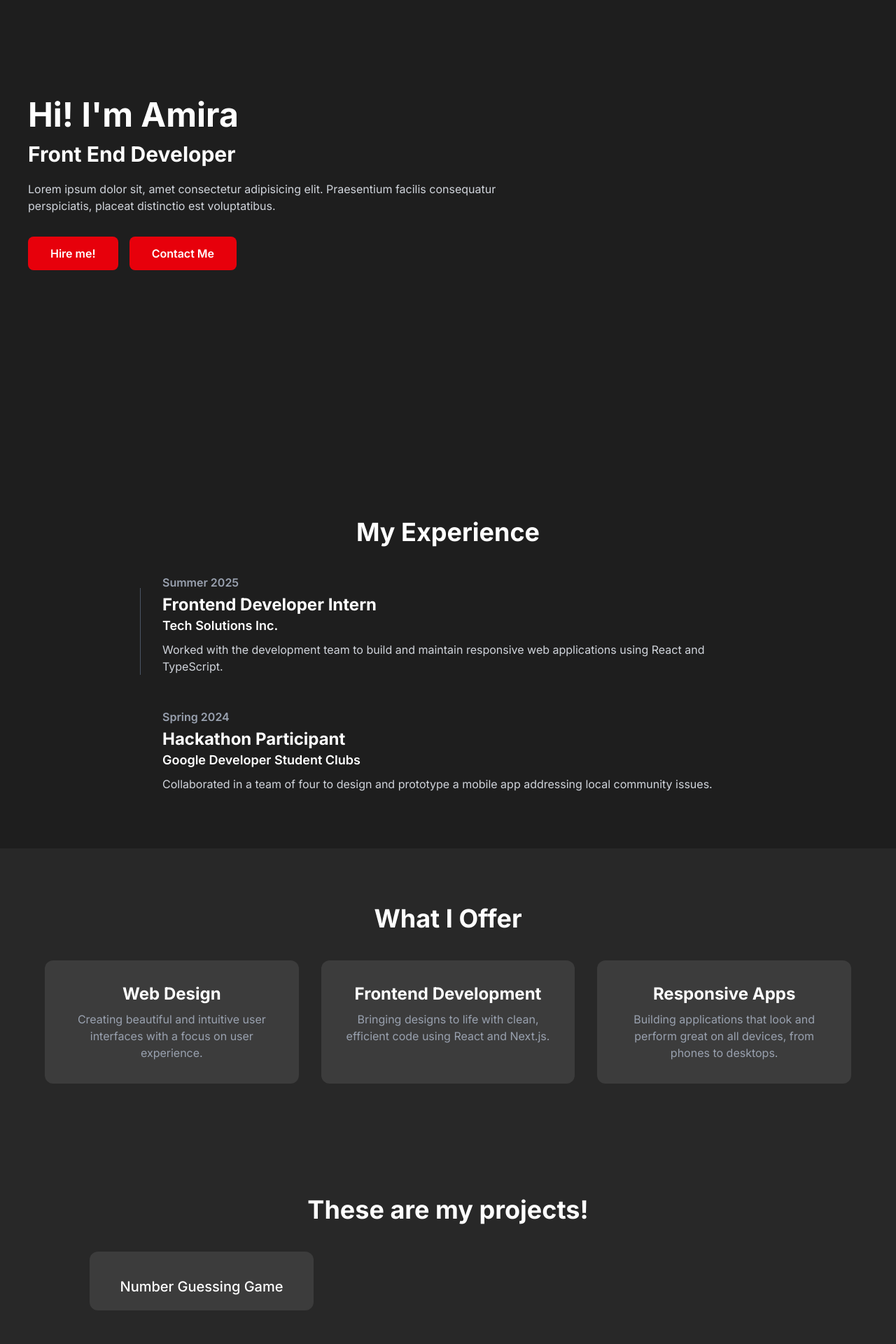
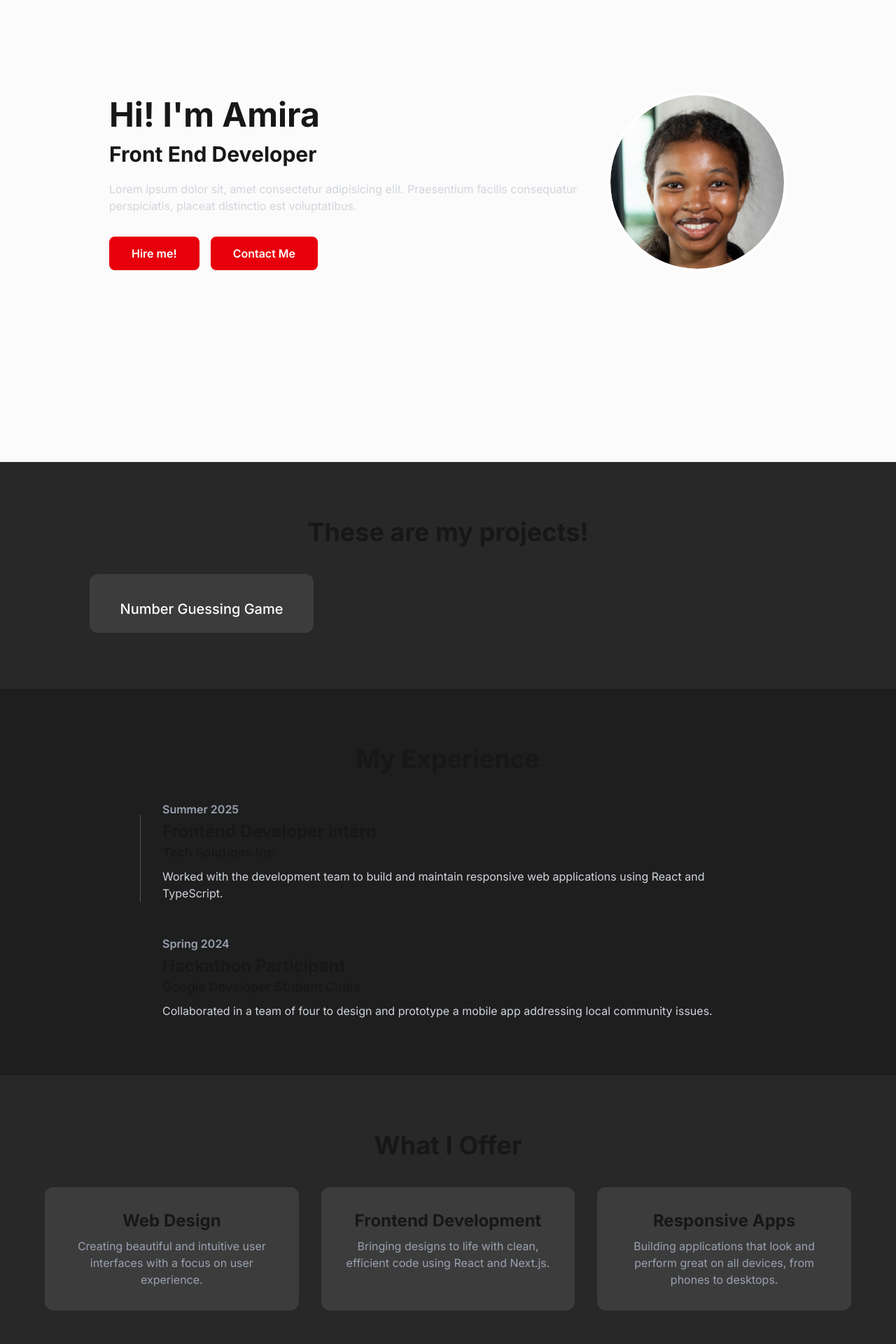
Before and after one commit to amiraTech/personal-portfolio, a Next.js app in the folder personal-portfolio/: page / in a window 1280 px wide. Shown: the part 140-2060 px from the top of the page at 70% size. Built offline with nearby package versions, Linux system fonts and the light colour scheme.

Commit message:
04/09/2025

```diff
--- a/personal-portfolio/app/components/Header.tsx
+++ b/personal-portfolio/app/components/Header.tsx
@@ -15,7 +15,7 @@ export default function Header() {
           <a href="/#projects" className="text-sm font-medium hover:text-brand-pink transition-colors">Projects</a>
           <a href="/#experiences" className="text-sm font-medium hover:text-brand-pink transition-colors">Experiences</a>
           <a href="/#services" className="text-sm font-medium hover:text-brand-pink transition-colors">Services</a>
-          <a href="/#contacts" className="text-sm font-medium hover:text-brand-pink transition-colors">Contact</a>
+          <a href="/contacts" className="text-sm font-medium hover:text-brand-pink transition-colors">Contact</a>
         </nav>
         <ThemeToggle />
       </div>
--- a/personal-portfolio/app/page.tsx
+++ b/personal-portfolio/app/page.tsx
@@ -15,9 +15,22 @@ const projects = [
 
 export default function Home() {
   return (
-    <main className="bg-[#1E1E1E] text-white">
+    <main>
       {/* ===== WELCOME SECTION ===== */}
-      <section id="about" className="min-h-screen flex items-center px-10">
+      <section id="about" className="min-h-screen flex flex-col-reverse md:flex-row-reverse items-center justify-center px-10 gap-10">
+          {/* Profile Image Section */}
+         <div className="relative w-64 h-64 rounded-full overflow-hidden flex items-center justify-center border-4 border-white dark:border-gray-800 hover:border-brand-red transition-colors duration-300">
+         <Image
+             src="/amira-profile.png"
+             alt="Amira A"
+             layout="fill"
+             objectFit="cover"
+             className="rounded-full object-center"
+           />
+        </div>
+
+
+
         <div className="max-w-2xl">
           <h1 className="text-5xl font-bold leading-tight">Hi! I'm Amira</h1>
           <h3 className="text-3xl font-bold text-brand-red mt-2">Front End Developer</h3>
@@ -34,6 +47,28 @@ export default function Home() {
           </div>
         </div>
       </section>
+
+
+
+
+        {/* ===== PROJECTS SECTION ===== */}
+      <section id="projects" className="py-20 px-10 bg-[#282828] text-center">
+        <h2 className="text-4xl font-bold mb-10">These are my projects!</h2>
+        <div className="grid grid-cols-1 md:grid-cols-2 lg:grid-cols-3 gap-8 max-w-5xl mx-auto">
+          {projects.map((project) => (
+            <a
+              key={project.title}
+              href={project.link}
+              target="_blank"
+              rel="noopener noreferrer"
+              className="block bg-[#3c3c3c] p-5 rounded-xl hover:scale-105 hover:bg-[#474747] transition-all"
+            >
+              <p className="mt-4 text-xl font-medium text-white">{project.title}</p>
+            </a>
+          ))}
+        </div>
+      </section>
+
 
       {/* ===== EXPERIENCES SECTION ===== */}
       <section id="experiences" className="py-20 px-10 bg-[#1E1E1E] text-center">
@@ -90,23 +125,6 @@ export default function Home() {
                 </div>
             </section>
 
-      {/* ===== PROJECTS SECTION ===== */}
-      <section id="projects" className="py-20 px-10 bg-[#282828] text-center">
-        <h2 className="text-4xl font-bold mb-10">These are my projects!</h2>
-        <div className="grid grid-cols-1 md:grid-cols-2 lg:grid-cols-3 gap-8 max-w-5xl mx-auto">
-          {projects.map((project) => (
-            <a
-              key={project.title}
-              href={project.link}
-              target="_blank"
-              rel="noopener noreferrer"
-              className="block bg-[#3c3c3c] p-5 rounded-xl hover:scale-105 hover:bg-[#474747] transition-all"
-            >
-              <p className="mt-4 text-xl font-medium text-white">{project.title}</p>
-            </a>
-          ))}
-        </div>
-      </section>
 
       {/* ===== FOOTER/CONTACTS SECTION ===== */}
       <footer id="contacts" className="py-10 px-10 bg-[#282828] text-center">
```
Also changed, not shown: personal-portfolio/public/amira-profile.png (added).
